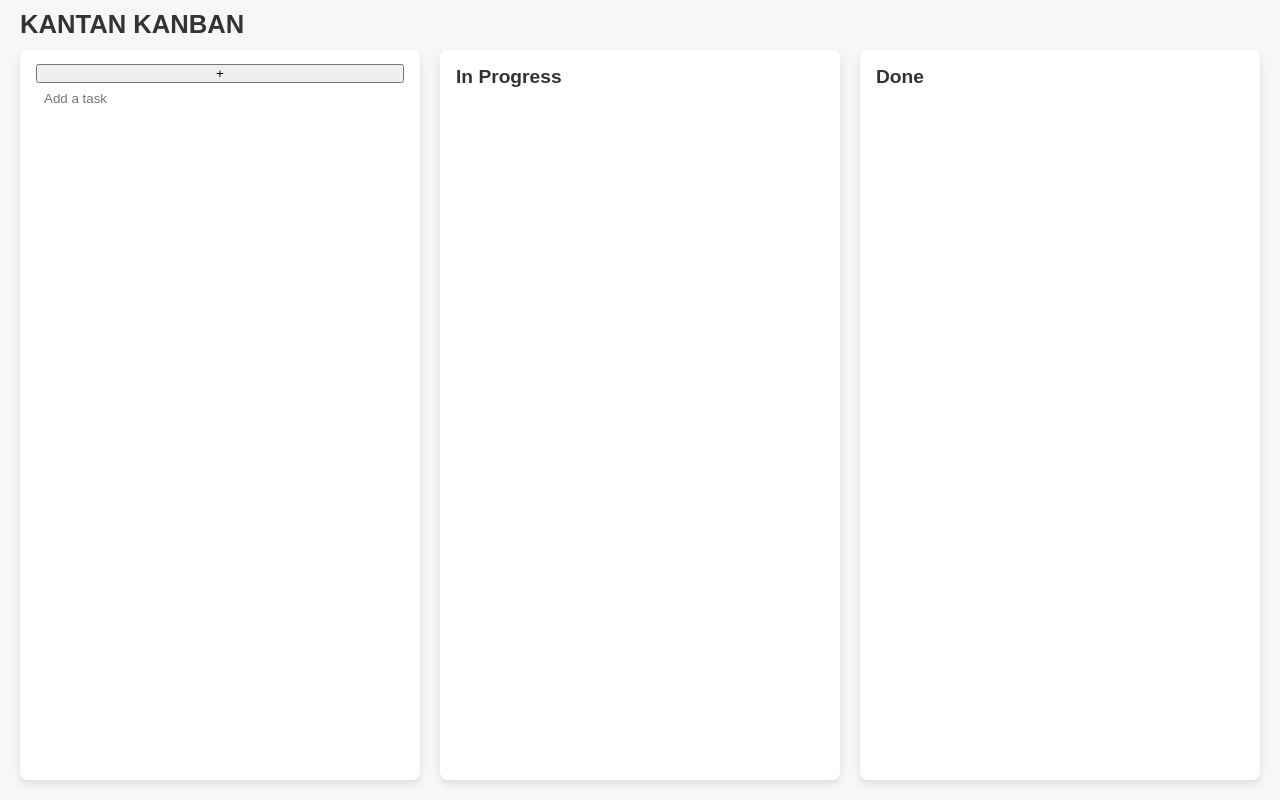
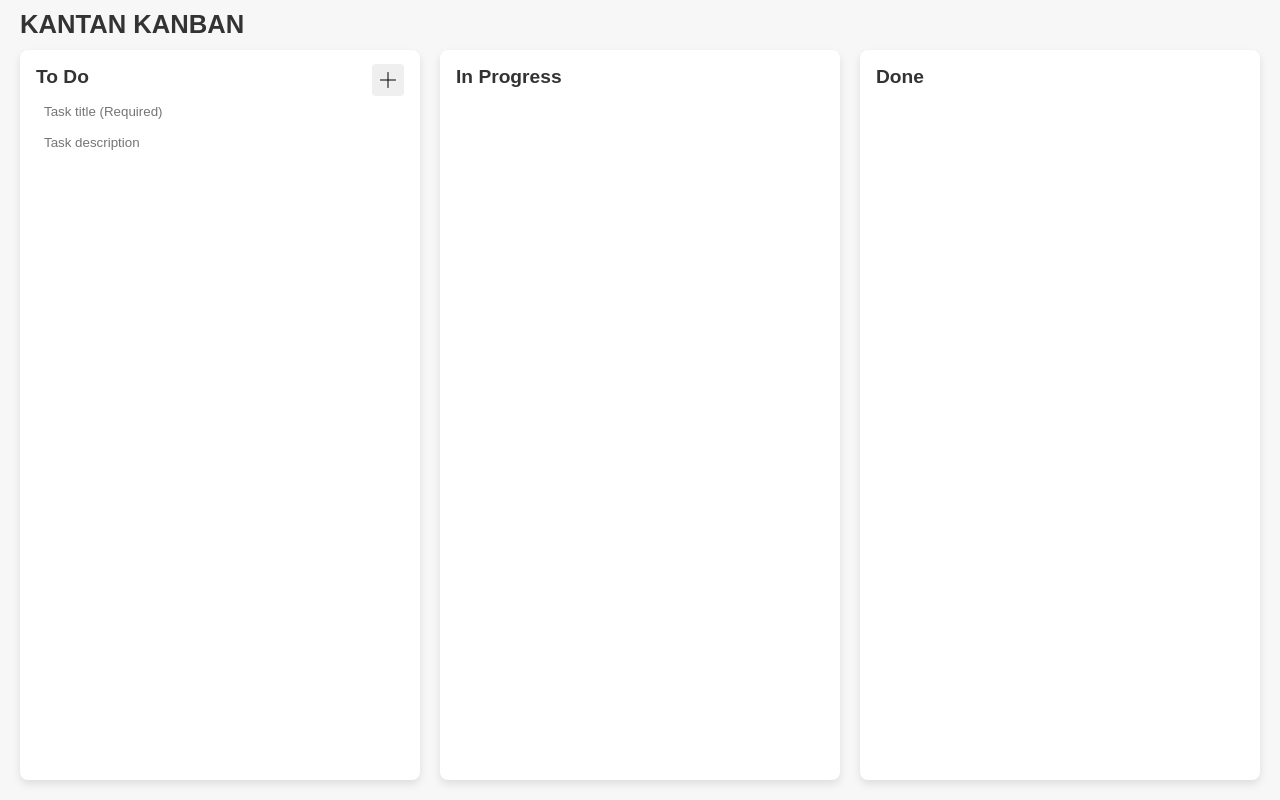
Before and after one commit to adameasom/mini-projects, a React (Vite) app in the folder Kantan Kanban/: page / in a window 1280 px wide. Built offline with nearby package versions, Linux system fonts and the light colour scheme.

Commit message:
task card input

```diff
--- a/Kantan Kanban/src/components/Column.jsx
+++ b/Kantan Kanban/src/components/Column.jsx
@@ -3,7 +3,6 @@ import TaskItem from './TaskItem';
 
 function Column({ status, tasks, addTask, deleteTask }) {
   return (
-    <>
       <div
         className="column"
       >
@@ -12,13 +11,30 @@ function Column({ status, tasks, addTask, deleteTask }) {
           <form
             onSubmit={(e) => {
               e.preventDefault();
-              const taskContent = e.target.elements.taskInput.value;
-              if (taskContent) addTask(taskContent);
-              e.target.reset();
+              const taskTitle = e.target.elements.taskTitle.value;
+              const taskDescription = e.target.elements.taskDescription.value;
+              if (taskTitle) {
+                addTask({ title: taskTitle, description: taskDescription });
+                e.target.reset();
+              }
             }}
           >
-            <button type="submit">+</button>
-            <input type="text" name="taskInput" placeholder="Add a task" />
+            <button className="add-button" type="submit">
+              <svg xmlns="http://www.w3.org/2000/svg" viewBox="0 0 24 24" width="24" height="24" strokeWidth={1} stroke="currentColor" className="size-6">
+                <path strokeLinecap="round" strokeLinejoin="round" d="M12 4.5v15m7.5-7.5h-15" />
+              </svg>
+</button>
+            <input
+              type="text"
+              name="taskTitle"
+              placeholder="Task title (Required)"
+              required
+            />
+            <input
+              type="text"
+              name="taskDescription"
+              placeholder="Task description"
+            />
           </form>
         )}
         {tasks.map((task, index) => (
@@ -30,7 +46,6 @@ function Column({ status, tasks, addTask, deleteTask }) {
           />
         ))}
       </div>
-    </>
   );
 }
 
```
